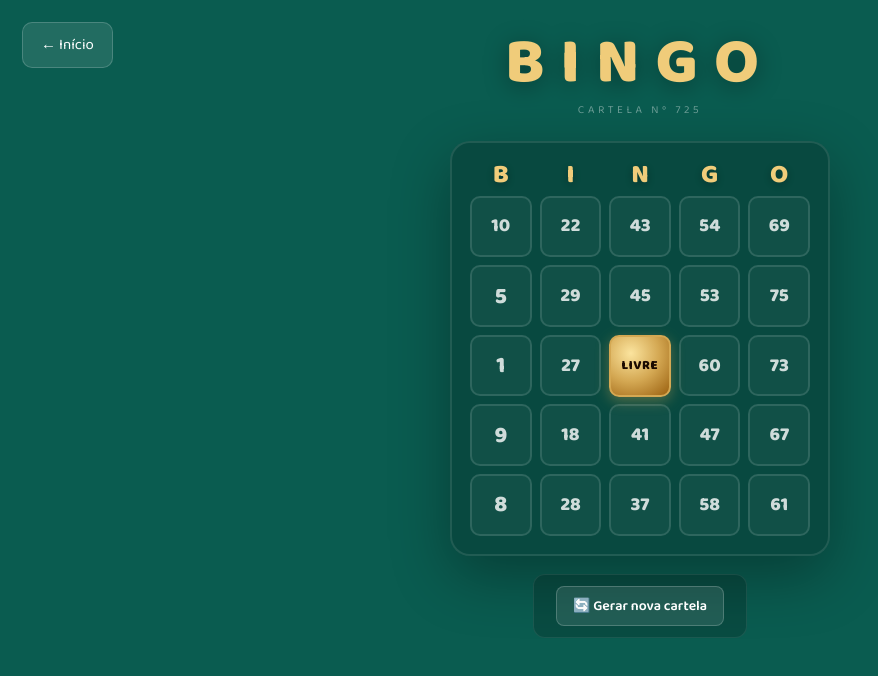
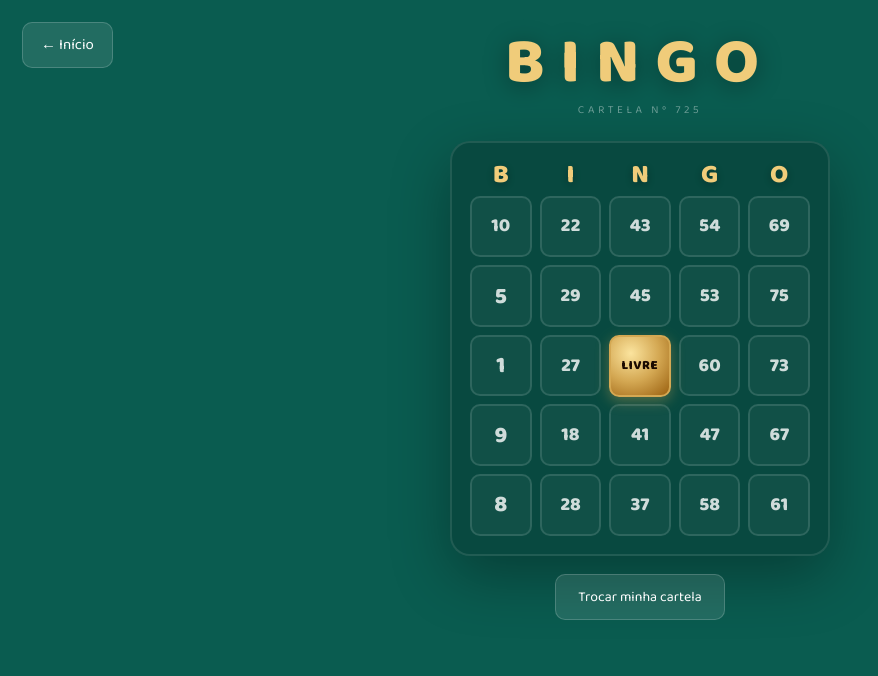
Before and after one commit to janklever/Bingo, a React (Vite) app: page /cartela/1 in a window 1280 px wide. Shown: the top 676 px of the page, without its empty margins (0-878 px from the left). Built offline with nearby package versions, Linux system fonts and the light colour scheme; the HTML template or start-up script is replaced by a standard one.

Commit message:
refactor: move new card button out of stats-panel and apply reusable styles via class name

```diff
--- a/src/pages/Card.jsx
+++ b/src/pages/Card.jsx
@@ -300,35 +300,23 @@ export default function Card() {
         </div>
       )}
 
-      <div className="stats-panel">
       {markedCount === 0 ? (
         <button
           onClick={handleSwapCard}
-            style={{
-              background: 'rgba(255, 255, 255, 0.1)',
-              border: '1px solid rgba(255, 255, 255, 0.2)',
-              borderRadius: '8px',
-              padding: '8px 16px',
-              color: '#fff',
-              fontSize: '14px',
-              fontWeight: '600',
-              cursor: 'pointer',
-              fontFamily: "'Baloo 2', sans-serif"
-            }}
+          className="btn-new-card"
         >
-            🔄 Gerar nova cartela
+          Trocar minha cartela
         </button>
       ) : (
-          <>
+        <div className="stats-panel">
           <span className="marked-count">{markedCount} pedras marcadas</span>
           {hasWins && (
             <span className="wins-indicator">
               · {winsCount} {winsLabel} completa{winsPlural}
             </span>
           )}
-          </>
+        </div>
       )}
-      </div>
 
       <Celebration
         celebrationData={celebrationData}
--- a/src/styles/_card.scss
+++ b/src/styles/_card.scss
@@ -182,6 +182,24 @@
     }
   }
 
+  .btn-new-card {
+      background: rgba(255, 255, 255, 0.1);
+      border: 1px solid rgba(255, 255, 255, 0.18);
+      border-radius: 10px;
+      padding: 11px 22px;
+      color: $white;
+      font-family: $primary-font;
+      font-size: 14px;
+      cursor: pointer;
+      flex-shrink: 0;
+      transition: background 0.2s;
+      margin-top: 18px;
+
+      &:hover {
+        background: rgba(255, 255, 255, 0.15);
+      }
+    }
+
   .connection-status {
     margin-top: 12px;
     display: flex;
```
Lines whose indentation alone changed are shown as unchanged.
